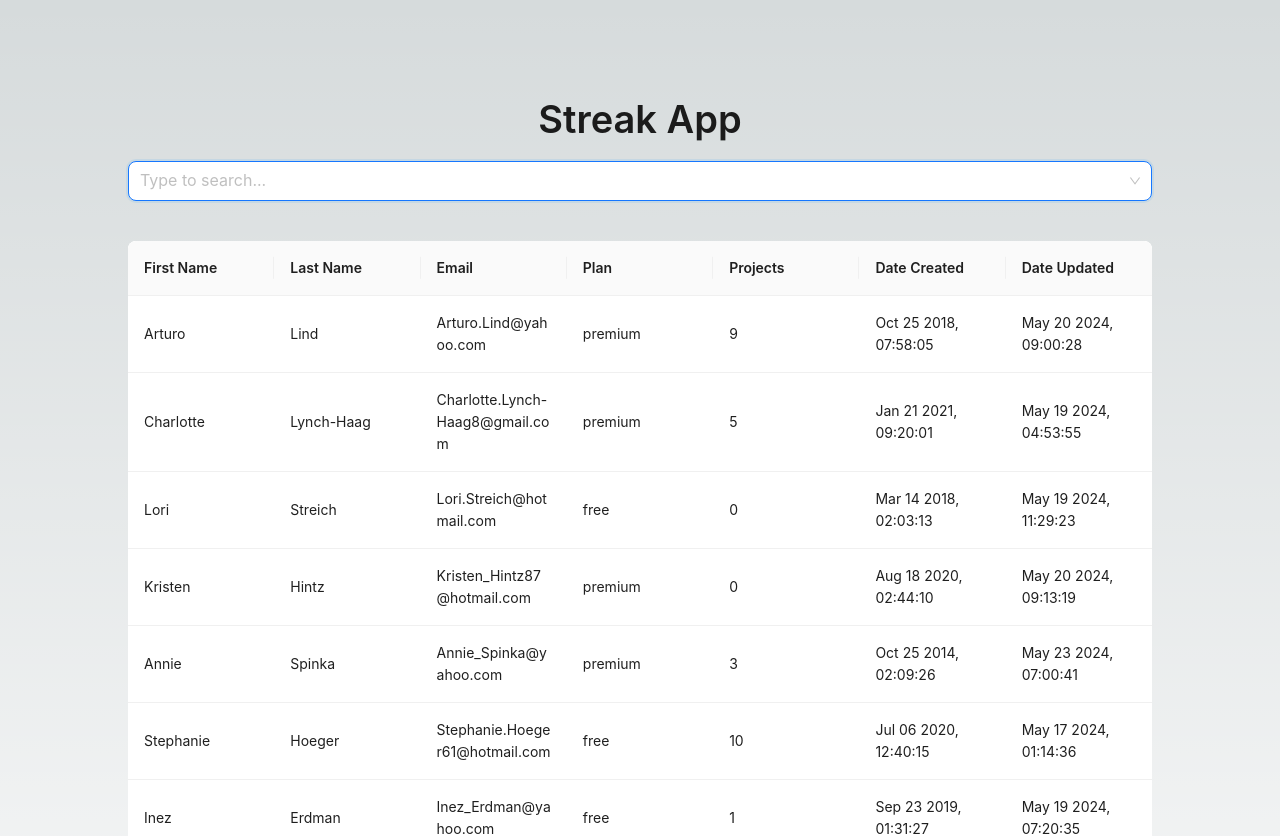
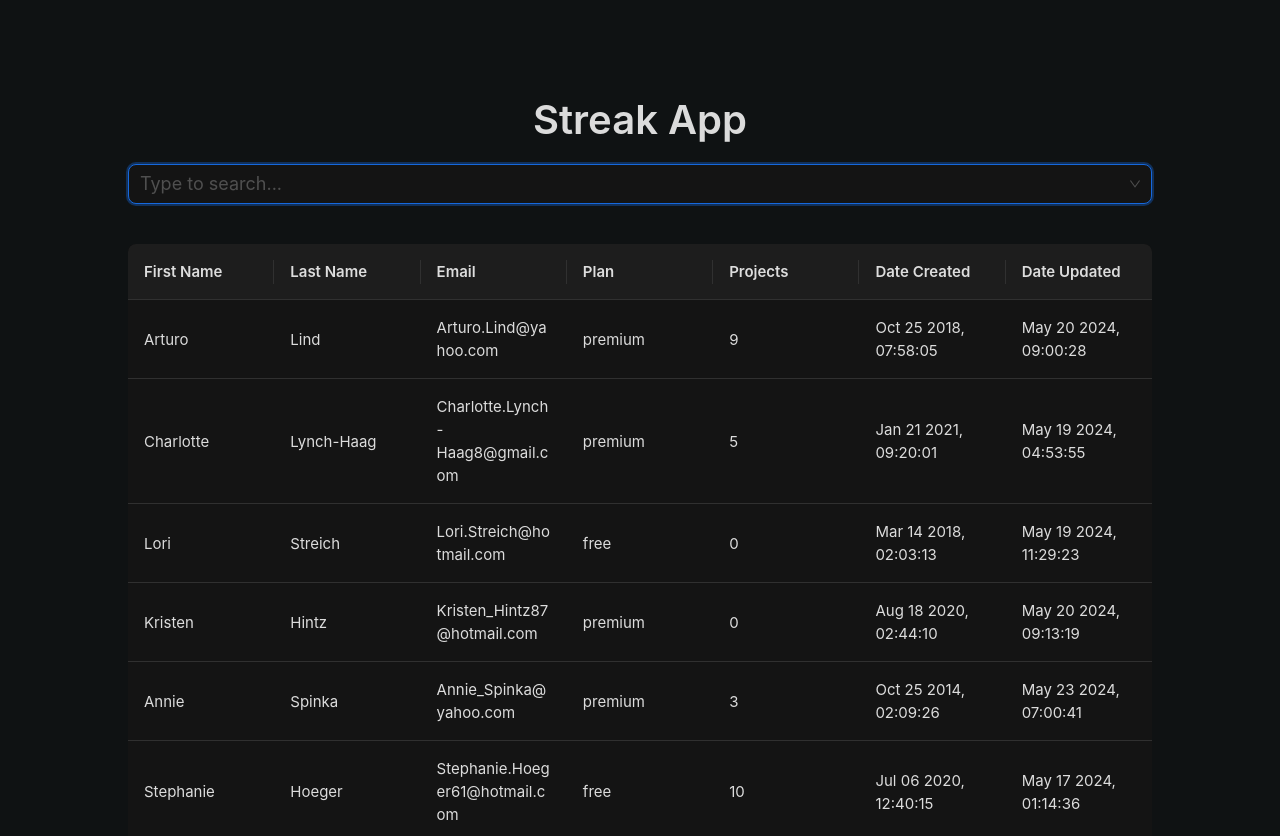
Before and after one commit to mohseenrm/streak-app, a Next.js app: page / in a window 1280 px wide. Shown: the top 836 px of the page. Built offline with nearby package versions, Linux system fonts and the light colour scheme.

Commit message:
[update] saving progress

```diff
--- a/app/components/QueryBar.tsx
+++ b/app/components/QueryBar.tsx
@@ -1,6 +1,10 @@
 "use client"
-import { Select } from "antd"
+import { useRef } from "react"
+import { Select, Tag } from "antd"
+import type { SelectProps } from "antd"
 import { QuerySteps } from "@/types"
+
+type TagRender = SelectProps<any>["tagRender"]
 
 export type OptionType = {
   label?: React.ReactNode
@@ -18,10 +22,62 @@ type QueryBarProps = {
   value?: OptionType[] | string[] | string | number | null
 }
 
+const COLORS = [
+  undefined,
+  "green",
+  "cyan",
+  "blue",
+  "lime",
+  "geekblue",
+  "purple",
+  "success",
+  "gold",
+  "volcano",
+  "processing",
+  "magenta",
+  "warning",
+  "red",
+  "orange",
+]
+
 export default function QueryBar(props: QueryBarProps) {
+  const tagRender: TagRender = (props) => {
+    const { label, value, closable, onClose } = props
+    const onPreventMouseDown = (event: React.MouseEvent<HTMLSpanElement>) => {
+      event.preventDefault()
+      event.stopPropagation()
+    }
+    let colorRef = 0
+    if (typeof label === "string" && label.includes(">=")) {
+      colorRef = 1
+    } else if (typeof label === "string" && label.includes(">")) {
+      colorRef = 2
+    } else if (typeof label === "string" && label.includes("<=")) {
+      colorRef = 3
+    } else if (typeof label === "string" && label.includes("<")) {
+      colorRef = 4
+    } else if (typeof label === "string" && label.includes("!")) {
+      colorRef = 5
+    } else if (typeof label === "string" && label.includes("=")) {
+      colorRef = 6
+    }
+
+    return (
+      <Tag
+        color={COLORS[colorRef]}
+        onMouseDown={onPreventMouseDown}
+        closable={closable}
+        onClose={onClose}
+        style={{ marginInlineEnd: 4 }}
+      >
+        {label}
+      </Tag>
+    )
+  }
   return (
     <Select
       autoFocus
+      showSearch={false}
       style={{ width: "100%" }}
       placeholder="Type to search..."
       options={props.options}
@@ -33,6 +89,7 @@ export default function QueryBar(props: QueryBarProps) {
       mode={"multiple"}
       onSelect={props.onSelect}
       value={props.value}
+      tagRender={tagRender}
     />
   )
 }
--- /dev/null
+++ b/app/contexts/index.tsx
@@ -0,0 +1,28 @@
+"use client"
+import { ConfigProvider, theme } from "antd"
+
+const { darkAlgorithm } = theme
+
+export default function Providers({
+  children,
+}: Readonly<{ children: React.ReactNode }>) {
+  return (
+    <ConfigProvider
+      theme={{
+        algorithm: darkAlgorithm,
+        token: {
+          fontSize: 15,
+        },
+        components: {
+          Select: {
+            optionFontSize: 15,
+            optionLineHeight: 2,
+            multipleItemHeight: 30,
+          },
+        },
+      }}
+    >
+      {children}
+    </ConfigProvider>
+  )
+}
--- a/app/globals.css
+++ b/app/globals.css
@@ -9,13 +9,13 @@
 }
 
 body {
-  color: rgb(var(--foreground-rgb));
-  background: linear-gradient(
-      to bottom,
-      transparent,
-      rgb(var(--background-end-rgb))
-    )
-    rgb(var(--background-start-rgb));
+  background-color: #0f1213;
+}
+
+.ant-tag {
+  font-size: 1rem;
+  padding: 0.25rem 0.5rem;
+  margin: 0.25rem;
 }
 
 @layer utilities {
--- a/app/layout.tsx
+++ b/app/layout.tsx
@@ -1,5 +1,6 @@
 import type { Metadata } from "next"
 import { Open_Sans } from "next/font/google"
+import Providers from "@/app/contexts"
 import "./globals.css"
 
 const openSans = Open_Sans({ subsets: ["latin"] })
@@ -16,7 +17,9 @@ export default function RootLayout({
 }>) {
   return (
     <html lang="en">
-      <body className={openSans.className}>{children}</body>
+      <body className={openSans.className}>
+        <Providers>{children} </Providers>
+      </body>
     </html>
   )
 }
```
